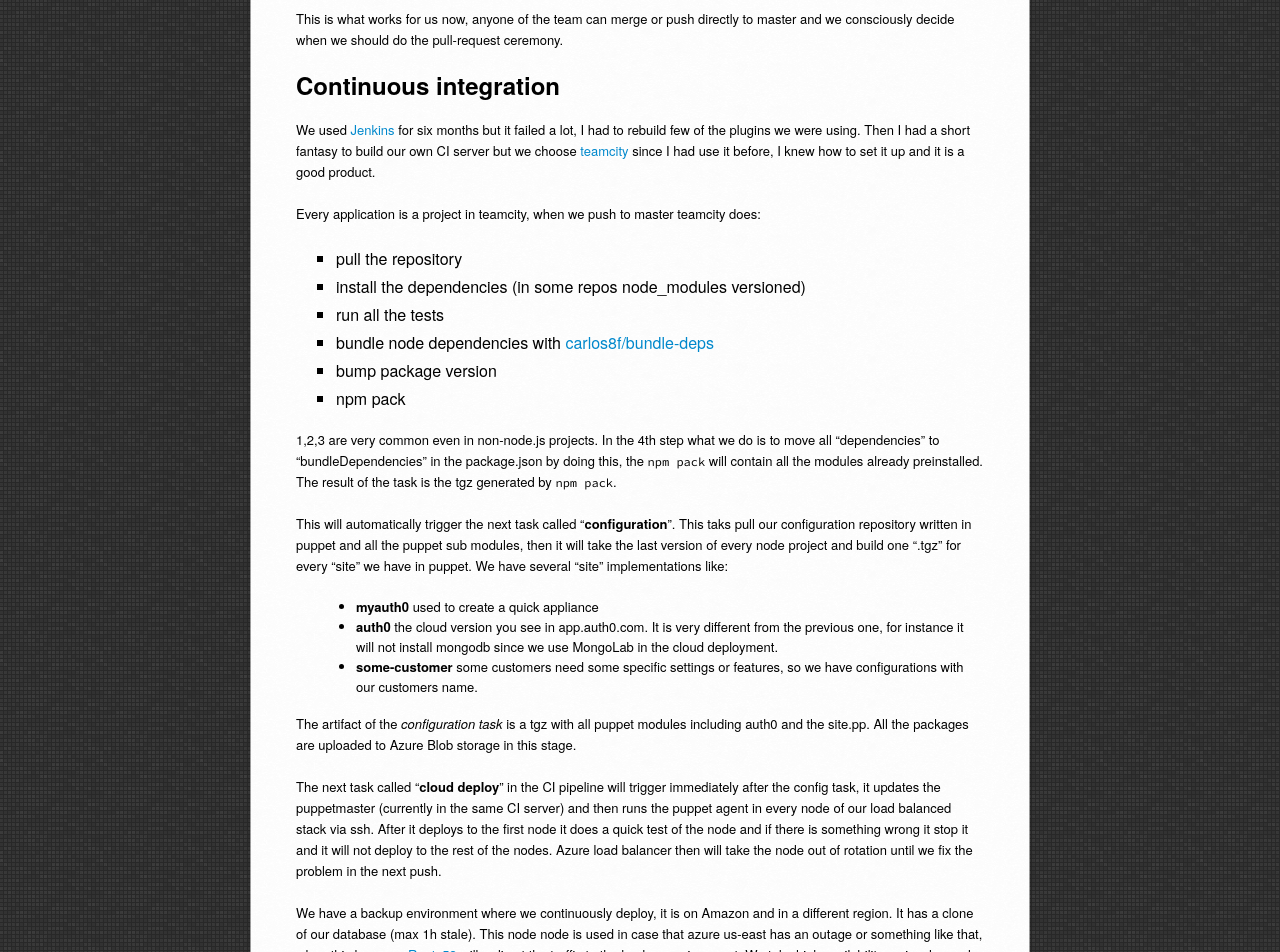
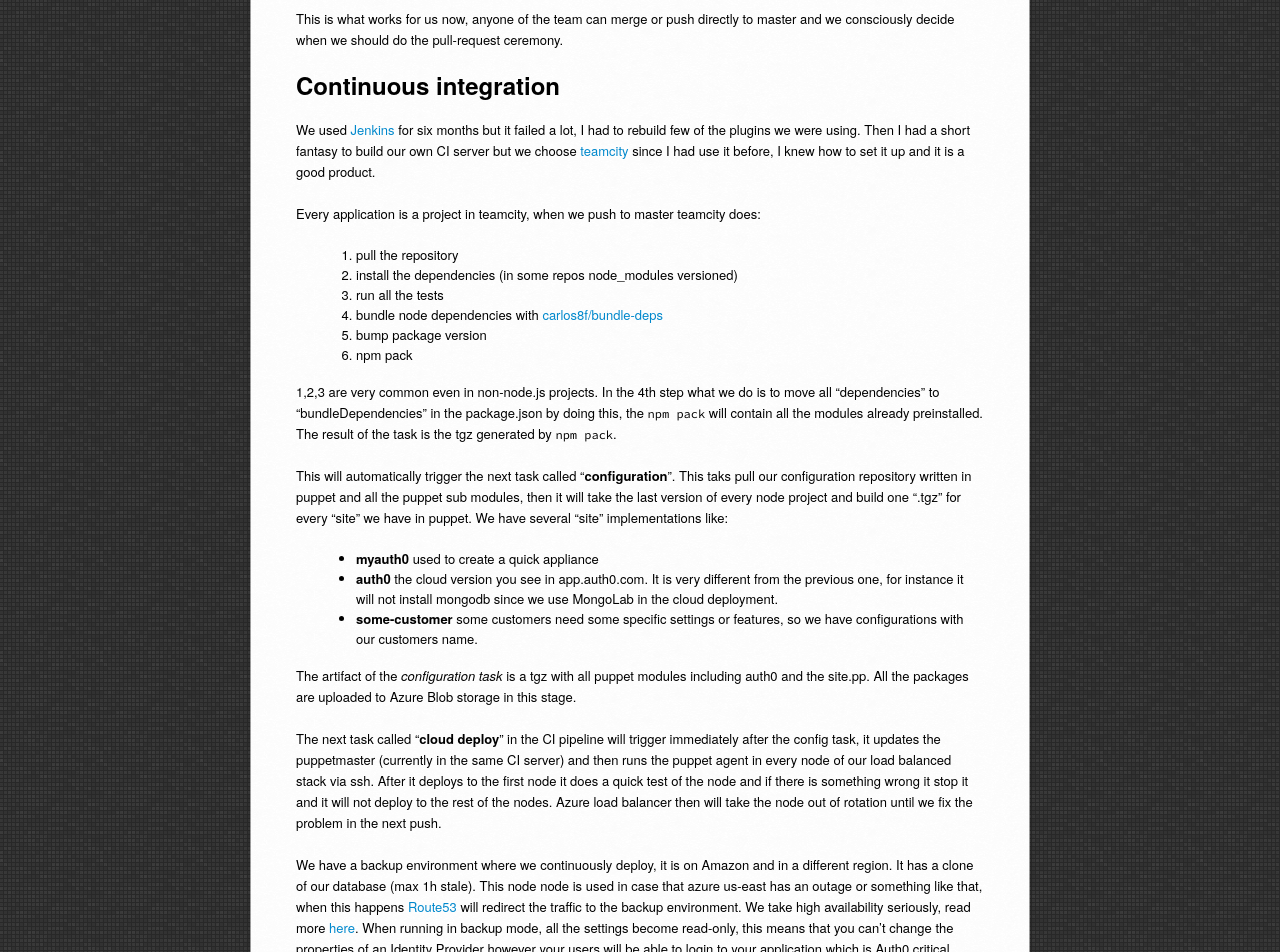
Before and after one commit to isabella232/inside-auth0, a Jekyll site: the page built from _posts/2013-09-13-shiping-auth0.markdown, in a window 1280 px wide. Shown: the part 2397-3349 px from the top of the page. Built offline with Jekyll 4.4.1, drawn with Linux system fonts in a browser that asks for light colours; Markdown is read by kramdown in place of the engine named in the settings; comment, search, counter and statistics services are not loaded.

Commit message:
few fixes to css

```diff
--- a/Gemfile
+++ b/Gemfile
@@ -5,7 +5,7 @@ ruby '1.9.3'
 gem 'eventmachine', '>=1.0.0.beta.2'
 gem 'liquid', '~>2.3.0'
 gem 'RedCloth'
-gem 'jekyll', '=0.11.2'
+gem 'jekyll', '=0.12.1'
 gem 'jekyll_ext'
 gem 'maruku'
 gem 'rdiscount'
--- a/_includes/archive_post.html
+++ b/_includes/archive_post.html
@@ -2,7 +2,7 @@
 This is the template used to show an entry in archives.
 Archives include: "by tags" and "by time" archives.
 {% endcomment %}
-<li>
+<li class="archive-entry">
   <div class="blog-post">
     <div class="inner">
       <h1><a href="{{post.url}}" title="Published: {{ post.date | date: "%B %d, %Y" }}">{{ post.title }}</a></h1>
--- a/css/site.css
+++ b/css/site.css
@@ -1,3 +1,4 @@
+
 html{
   height: 100%;
   display: block;
@@ -188,7 +189,7 @@ blockquote {
   left: 2px;
 }
 
-ul.archive li {
+.archive-entry {
   list-style-type: none;
 }
 
@@ -235,6 +236,13 @@ blockquote {
 
 .blog-post ul li {
   list-style-type: disc;
+  font-size: 13px;
+  line-height: 20px;
+  margin-left: 20px;
+}
+
+.blog-post ol li {
+  list-style-type: decimal;
   font-size: 13px;
   line-height: 20px;
   margin-left: 20px;
```
Also changed, not shown: Gemfile.lock.
